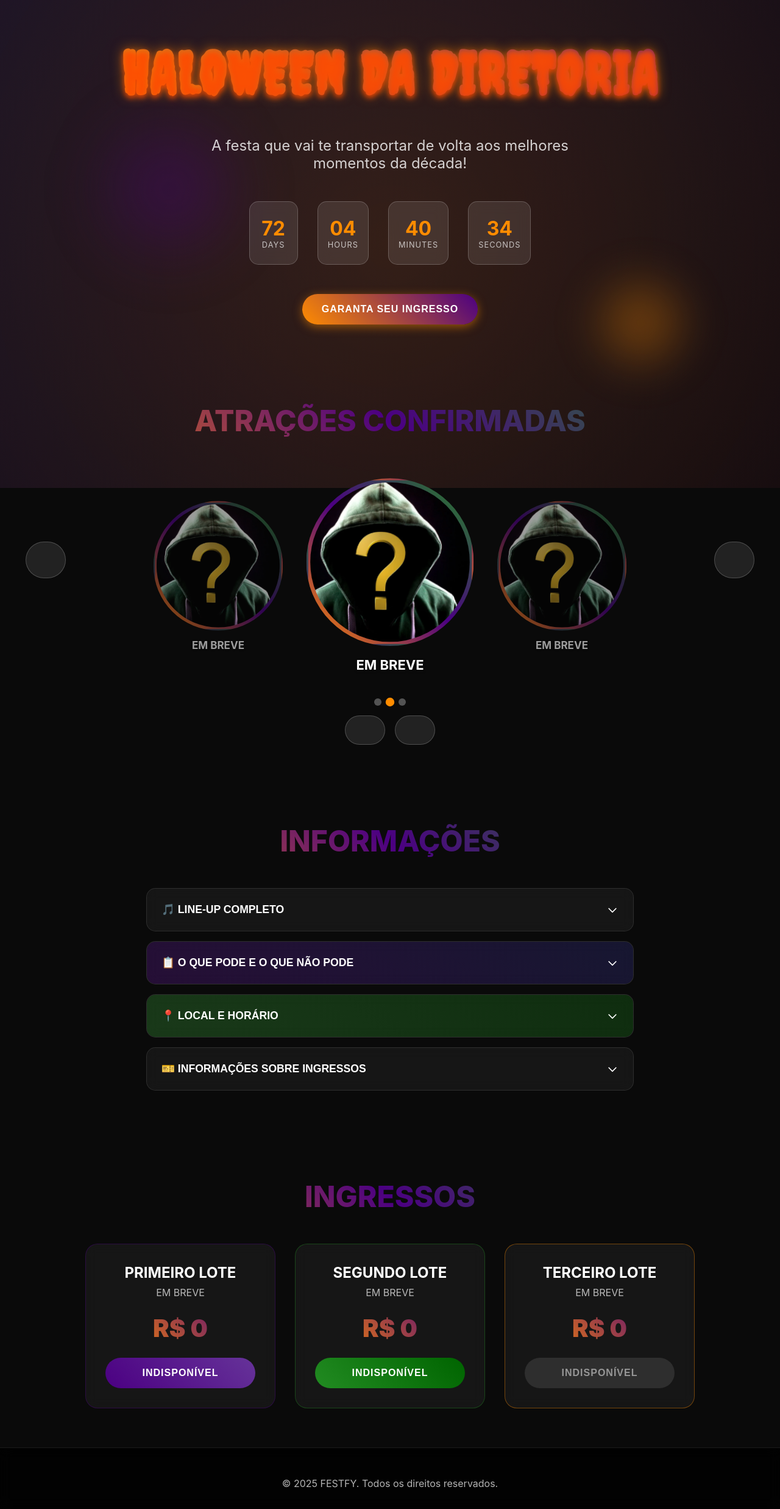
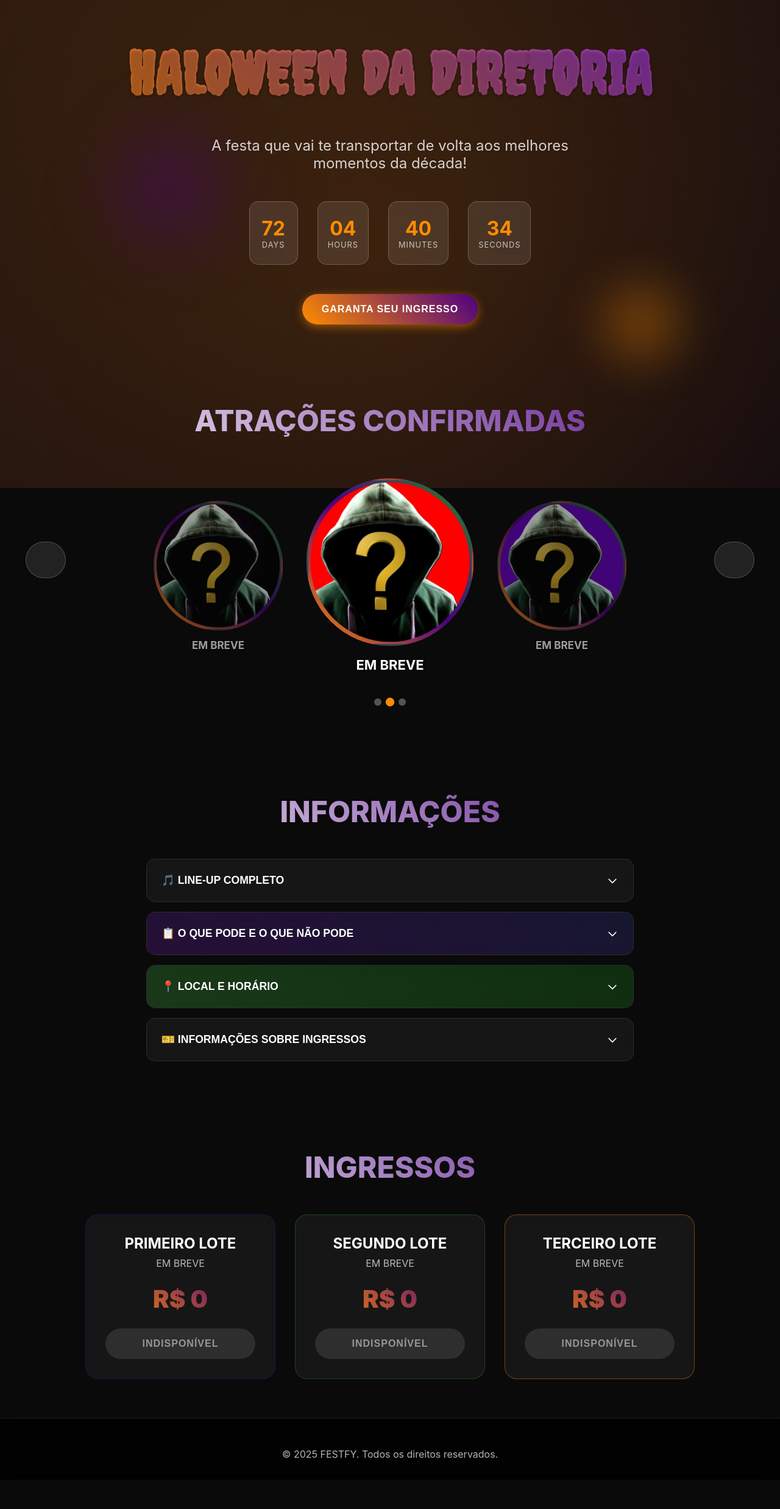
Before and after one commit to bren112/revivendo, a React (Vite) app: page / in a window 1280 px wide. Shown: the whole page at 61% size. After the commit the page ends 2426 px from the top, so only its background shows below. Built offline with nearby package versions, Linux system fonts and the light colour scheme; a web font is replaced by a local one.

Commit message:
alterações drasticas

```diff
--- a/src/App.css
+++ b/src/App.css
@@ -372,7 +372,7 @@ body {
   left: 0;
   width: 100%;
   height: 100%;
-  background: linear-gradient(135deg, #2d1b69 0%, #11001c 100%);
+  background: linear-gradient(135deg, #69341b 0%, #11001c 100%);
   opacity: 0.3;
 }
 
@@ -437,18 +437,17 @@ body {
   position: relative;
   z-index: 1;
 }
-
 .main-title {
   font-family: "Creepster", cursive;
   font-size: clamp(5.5rem, 8vw, 6rem);
   font-weight: 900;
-  background: linear-gradient(45deg, #ff8c00, #4b0082);
+  background: linear-gradient(45deg, #ff8c00, #8a2be2); /* gradiente mais suave */
   -webkit-background-clip: text;
   -webkit-text-fill-color: transparent;
   background-clip: text;
   margin-bottom: 1rem;
-  text-shadow: 0 4px 8px rgba(255, 69, 0, 0.8), 0 0 20px rgba(255, 140, 0, 0.6);
-  letter-spacing: 2px;
+  text-shadow: 0 2px 4px rgba(0, 0, 0, 0.3); /* sombra mais sutil */
+  letter-spacing: 1px; /* opcional, menos espalhado */
 }
 
 .year-title {
@@ -582,7 +581,7 @@ body {
   font-weight: 800;
   text-align: center;
   margin-bottom: 3rem;
-  background: linear-gradient(45deg, #ff8c00, #4b0082, #228b22);
+  background: linear-gradient(45deg, #ffffff, #4b0082 );
   -webkit-background-clip: text;
   -webkit-text-fill-color: transparent;
   background-clip: text;
@@ -827,7 +826,7 @@ body {
 }
 
 .ticket-button.blue {
-  background: linear-gradient(45deg, #228b22, #006400);
+  background: linear-gradient(45deg, #4b0082, #663399);
   color: white;
 }
 
--- a/src/App.jsx
+++ b/src/App.jsx
@@ -2,9 +2,11 @@
 import { useState, useEffect, useRef } from "react"
 import "./App.css"
 import img from './embreve.png'
-import djone from './mlkbarulhento.png'
-import djtwo from './suyok.png'
-import djtree from './virtu.png'
+import imgdois from './embreveRed.png'
+import imgtres from './embrevePurble.png'
+// import djone from './mlkbarulhento.png'
+// import djtwo from './suyok.png'
+// import djtree from './virtu.png'
 // Inline SVG Icons
 const ChevronLeft = ({ className }) => (
   <svg className={className} fill="none" stroke="currentColor" viewBox="0 0 24 24">
@@ -60,12 +62,12 @@ const MessageCircle = ({ className }) => (
   </svg>
 )
 
-const Volume2 = ({ className }) => (
-  <svg className={className} fill="none" stroke="currentColor" viewBox="0 0 24 24">
-    <polygon points="11 5 6 9 2 9 2 15 6 15 11 19 11 5" />
-    <path d="M19.07 4.93a10 10 0 0 1 0 14.14M15.54 8.46a5 5 0 0 1 0 7.07" />
-  </svg>
-)
+// const Volume2 = ({ className }) => (
+//   <svg className={className} fill="none" stroke="currentColor" viewBox="0 0 24 24">
+//     <polygon points="11 5 6 9 2 9 2 15 6 15 11 19 11 5" />
+//     <path d="M19.07 4.93a10 10 0 0 1 0 14.14M15.54 8.46a5 5 0 0 1 0 7.07" />
+//   </svg>
+// )
 
 const VolumeX = ({ className }) => (
   <svg className={className} fill="none" stroke="currentColor" viewBox="0 0 24 24">
@@ -93,13 +95,13 @@ const djs = [
     id: 2,
     name: "EM BREVE",
     genre: "",
-    image: img,
+    image: imgdois,
   },
   {
-    id: 3,
+    id: 4,
     name: "EM BREVE",
     genre: "",
-    image: img,
+    image: imgtres,
   },
 
 ]
@@ -364,12 +366,12 @@ function App() {
 
           {/* Mobile Navigation Buttons */}
           <div className="carousel-nav-mobile mobile-only">
-            <button onClick={prevDJ} className="btn btn-ghost carousel-nav-btn">
+            {/* <button onClick={prevDJ} className="btn btn-ghost carousel-nav-btn">
               <ChevronLeft className="btn-icon" />
             </button>
             <button onClick={nextDJ} className="btn btn-ghost carousel-nav-btn">
               <ChevronRight className="btn-icon" />
-            </button>
+            </button> */}
           </div>
         </div>
       </section>
@@ -490,7 +492,8 @@ function App() {
                   <h3 className="ticket-name">{ticket.name}</h3>
                   <p className="ticket-description">{ticket.description}</p>
                   <div className="ticket-price">R$ {ticket.price}</div>
-                  <button
+
+                  {/* <button
                     onClick={() => {
                       if (ticket.id === 3) {
                         window.location.href = "https://festfy.shop/"
@@ -500,7 +503,14 @@ function App() {
                     disabled={ticket.id == 3 && 2 && 1}
                   >
                     {/* {ticket.id === 3 ? "COMPRAR AGORA" : "INDISPONÍVEL"} */}
-                    { "INDISPONÍVEL" }
+                    {/* { "INDISPONÍVEL" } */}
+                  {/* </button> } */}
+
+                  <button
+                    className={`ticket-button ${ticket.color}`}
+                    disabled={true}
+                  >
+                    {"INDISPONÍVEL"}
                   </button>
                 </div>
               </div>
@@ -509,56 +519,6 @@ function App() {
         </div>
       </section>
 
-      {/* Modal */}
-      {showModal && selectedTicket && (
-        <div className="modal-overlay" onClick={closeModal}>
-          <div className="modal-content" onClick={(e) => e.stopPropagation()}>
-            <button className="modal-close" onClick={closeModal}>
-              <X className="btn-icon" />
-            </button>
-            <h2 className="modal-title">Finalizar Compra</h2>
-            <div className="ticket-summary">
-              <h4 className="summary-name">{selectedTicket.name}</h4>
-              <p className="summary-description">{selectedTicket.description}</p>
-              <p className="summary-price">R$ {selectedTicket.price}</p>
-            </div>
-            <div className="space-y-4">
-              <div className="form-group">
-                <label htmlFor="name" className="form-label">
-                  Nome Completo
-                </label>
-                <input id="name" className="form-input" />
-              </div>
-              <div className="form-group">
-                <label htmlFor="email" className="form-label">
-                  E-mail
-                </label>
-                <input id="email" type="email" className="form-input" />
-              </div>
-              <div className="form-group">
-                <label htmlFor="cpf" className="form-label">
-                  CPF
-                </label>
-                <input id="cpf" className="form-input" />
-              </div>
-              <div className="form-group">
-                <label htmlFor="payment" className="form-label">
-                  Forma de Pagamento
-                </label>
-                <select className="form-select">
-                  <option value="">Selecione</option>
-                  <option value="pix">PIX</option>
-                  <option value="credit">Cartão de Crédito</option>
-                  <option value="boleto">Boleto</option>
-                </select>
-              </div>
-            </div>
-            <button className="btn btn-primary" style={{ width: "100%", marginTop: "1.5rem" }}>
-              FINALIZAR PAGAMENTO
-            </button>
-          </div>
-        </div>
-      )}
 
       {/* Footer */}
       <footer className="footer">
```
Also changed, not shown: src/embrevePurble.png (added), src/embreveRed.png (added).
